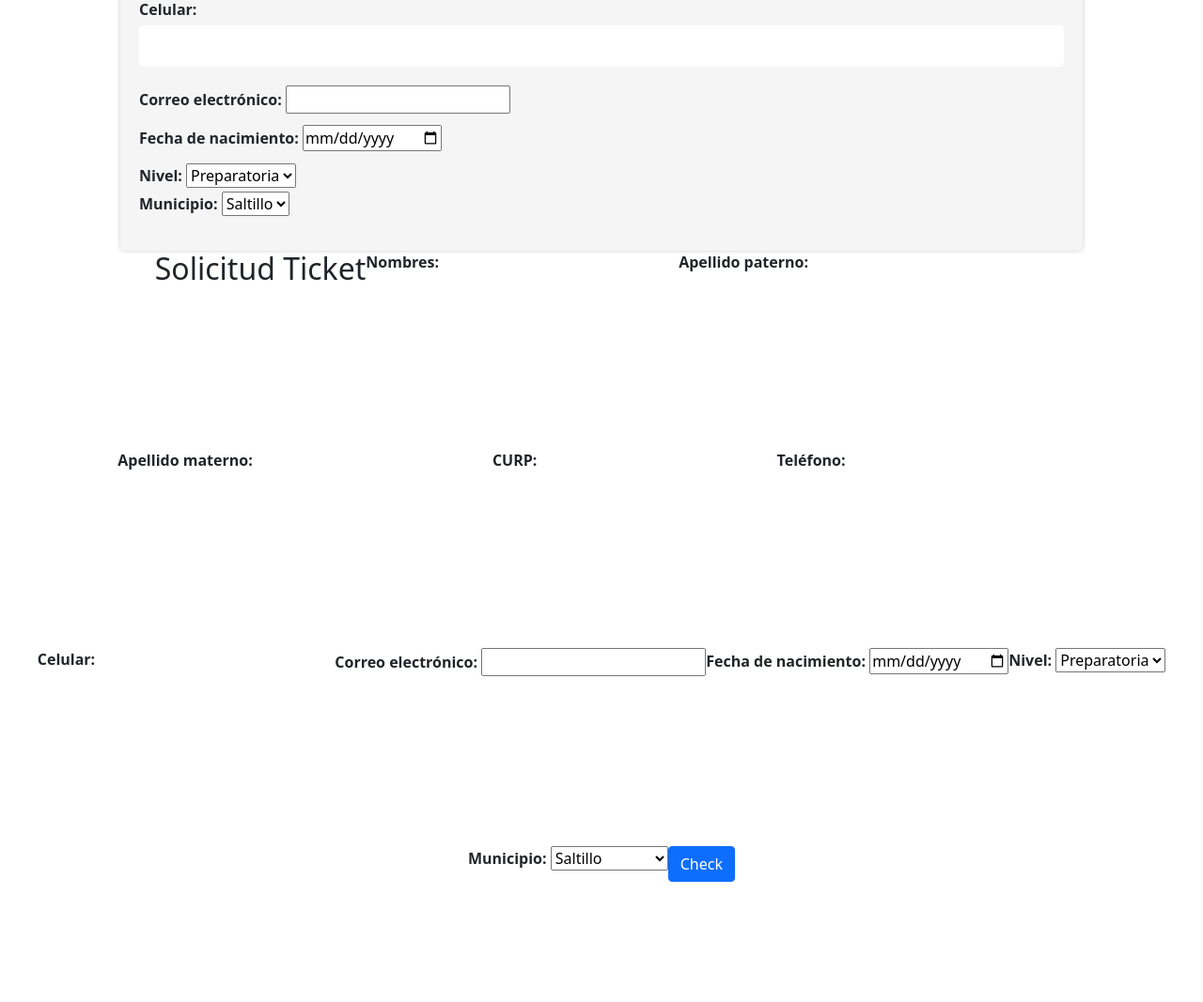
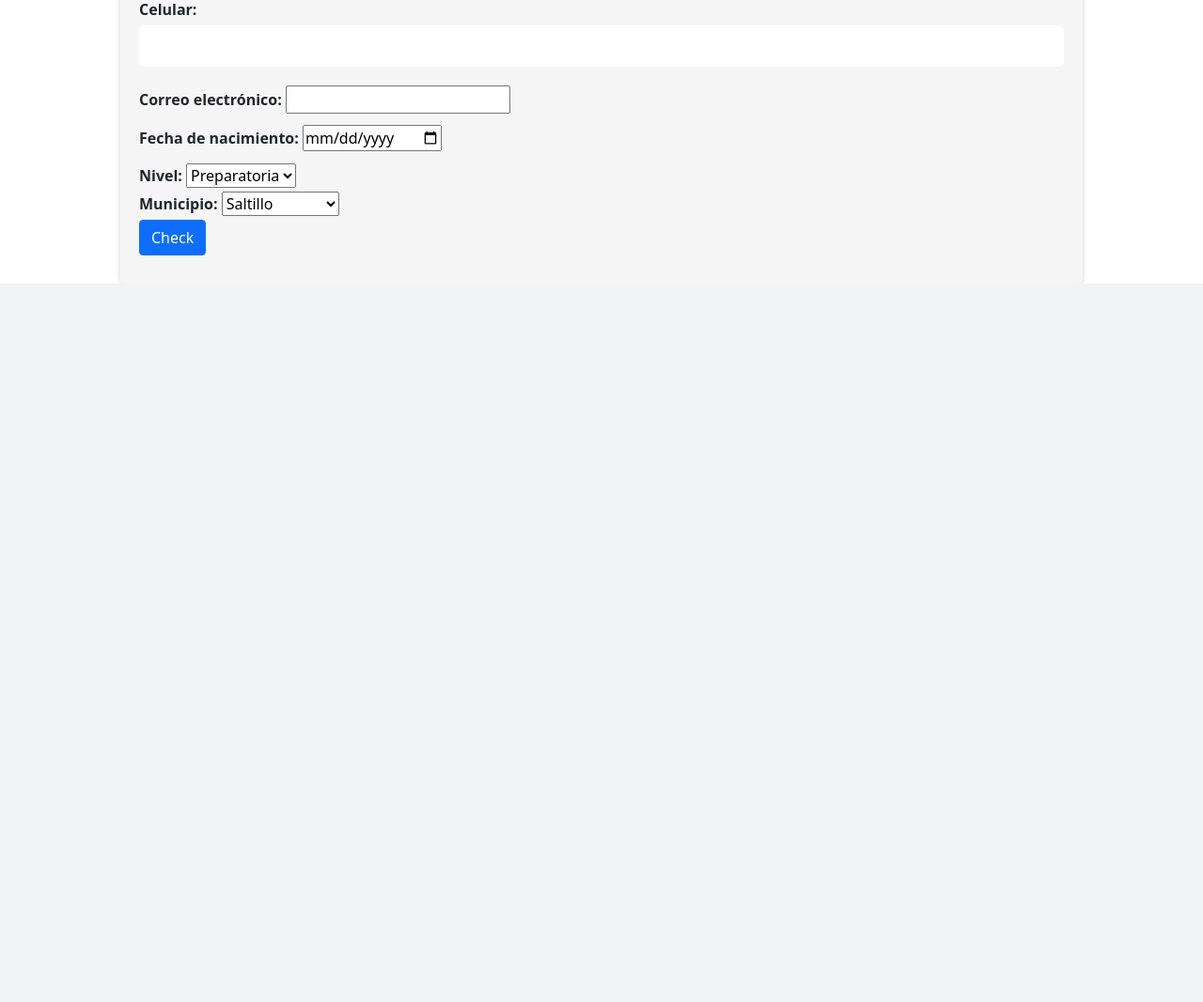
Before and after one commit to LedVazquez/Ticket_de_turno_10mo, a PHP site: page /views/solicitud.php in a window 1280 px wide. Shown: the part 583-1650 px from the top of the page at 94% size. After the commit the page ends 885 px from the top, so only its background shows below. Run offline with PHP 8.4, Linux system fonts and the light colour scheme.

Commit message:
[CHANGE] quitado el duplicado

```diff
--- a/views/solicitud.php
+++ b/views/solicitud.php
@@ -90,58 +90,7 @@
           <label for="municipio">Municipio:</label>
           <select id="municipio" name="municipio">
 
-          <option value="">Saltillo</option>
-          </select>
-        </div>
-      </div>
-    </nav>
-  </section>
-  <div class="contenedor">
-    <form method="post" class="formulario" id="formulario">
-      <h2>Solicitud Ticket</h2>
-      <div class="campo">
-        <label for="nombres">Nombres:</label>
-        <input type="text" id="nombres" name="nombres" required />
-      </div>
-      <div class="campo">
-        <label for="apellido_paterno">Apellido paterno:</label>
-        <input type="text" id="apellido_paterno" name="apellido_paterno" required />
-      </div>
-      <div class="campo">
-        <label for="apellido_materno">Apellido materno:</label>
-        <input type="text" id="apellido_materno" name="apellido_materno" required />
-      </div>
-      <div class="campo">
-        <label for="curp">CURP:</label>
-        <input type="text" id="curp" name="curp" required />
-      </div>
-      <div class="campo">
-        <label for="telefono">Teléfono:</label>
-        <input type="text" id="telefono" name="telefono" required />
-      </div>
-      <div class="campo">
-        <label for="celular">Celular:</label>
-        <input type="text" id="celular" name="celular" required />
-      </div>
-      <div class="campo">
-        <label for="email">Correo electrónico:</label>
-        <input type="email" id="email" name="email" required />
-      </div>
-      <div class="campo">
-        <label for="fecha">Fecha de nacimiento:</label>
-        <input type="date" id="fecha" name="fecha" required />
-      </div>
-      <div>
-        <label for="nivel">Nivel:</label>
-        <select id="nivel" name="nivel">
-          <option value="preparatoria">Preparatoria</option>
-          <option value="universidad">Universidad</option>
-          <option value="maestria">Maestria</option>
-        </select>
-      </div>
-      <div>
-        <label for="municipio">Municipio:</label>
-        <select id="municipio" name="municipio">
+
           <option value="saltillo">Saltillo</option>
           <option value="arteaga">Arteaga</option>
           <option value="ramosarizpe">Ramos Arizpe</option>
```
